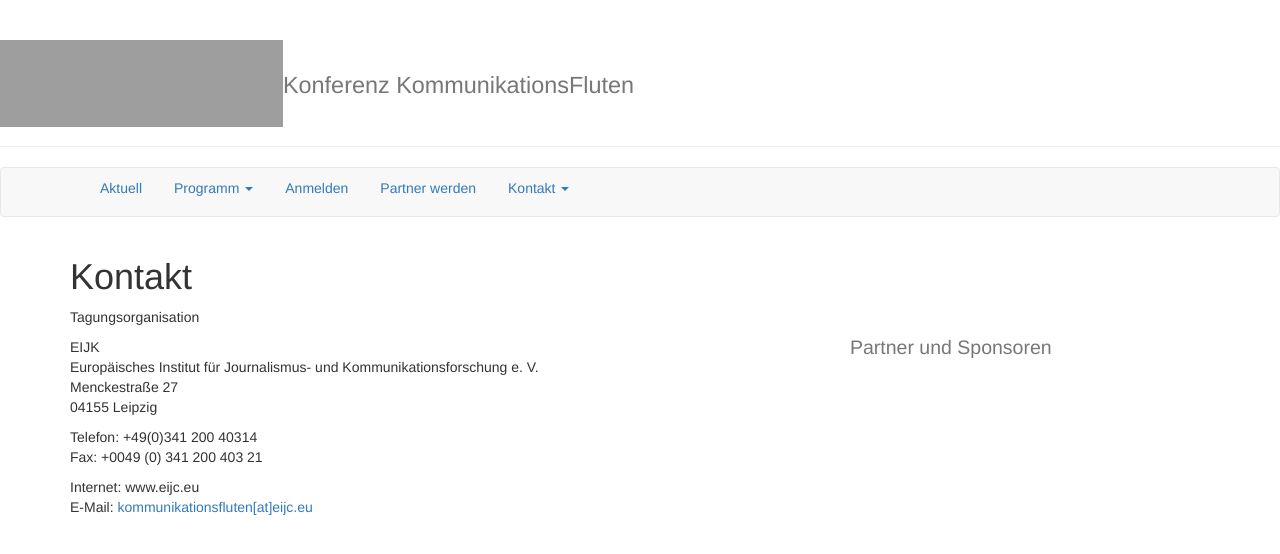
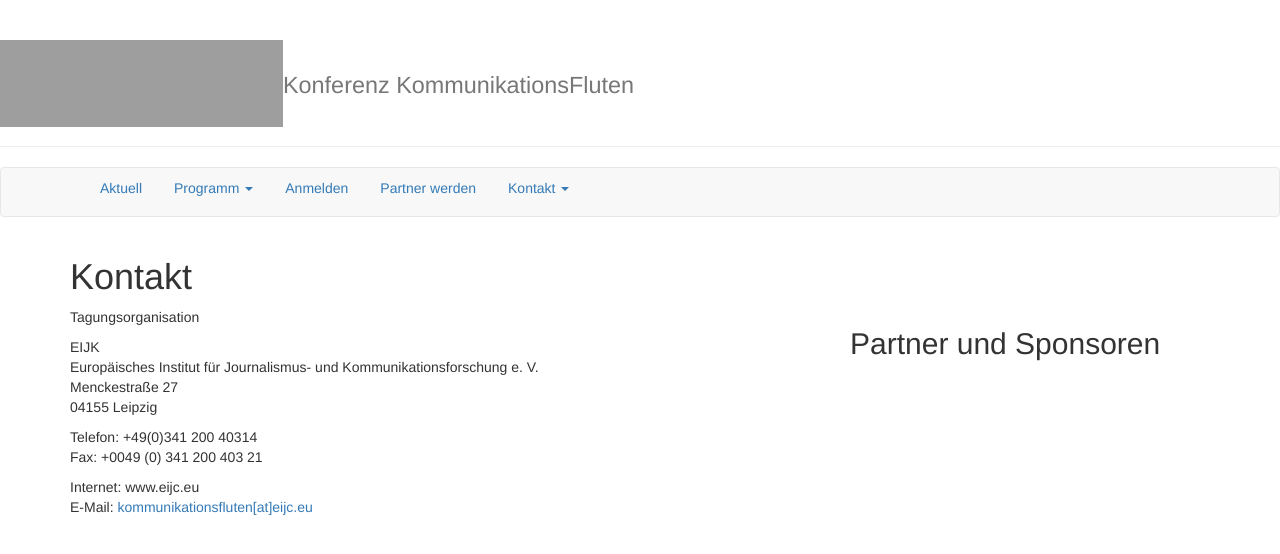
Before and after one commit to susedev/test, a Jekyll site: the page built from kontakt.html, in a window 1280 px wide. Shown: the top 554 px of the page. Built offline with Jekyll 4.4.1, drawn with Linux system fonts in a browser that asks for light colours; grey boxes are pictures that could not be loaded.

```diff
--- a/_layouts/page.html
+++ b/_layouts/page.html
@@ -12,7 +12,7 @@ layout: base
       {{ content }}
     </div>
     <div class="col-md-4">
-      <h2><small>Partner und Sponsoren</small></h2>
+      <h2>Partner und Sponsoren</h2>
     </div>
   </div>
 </div>
```
